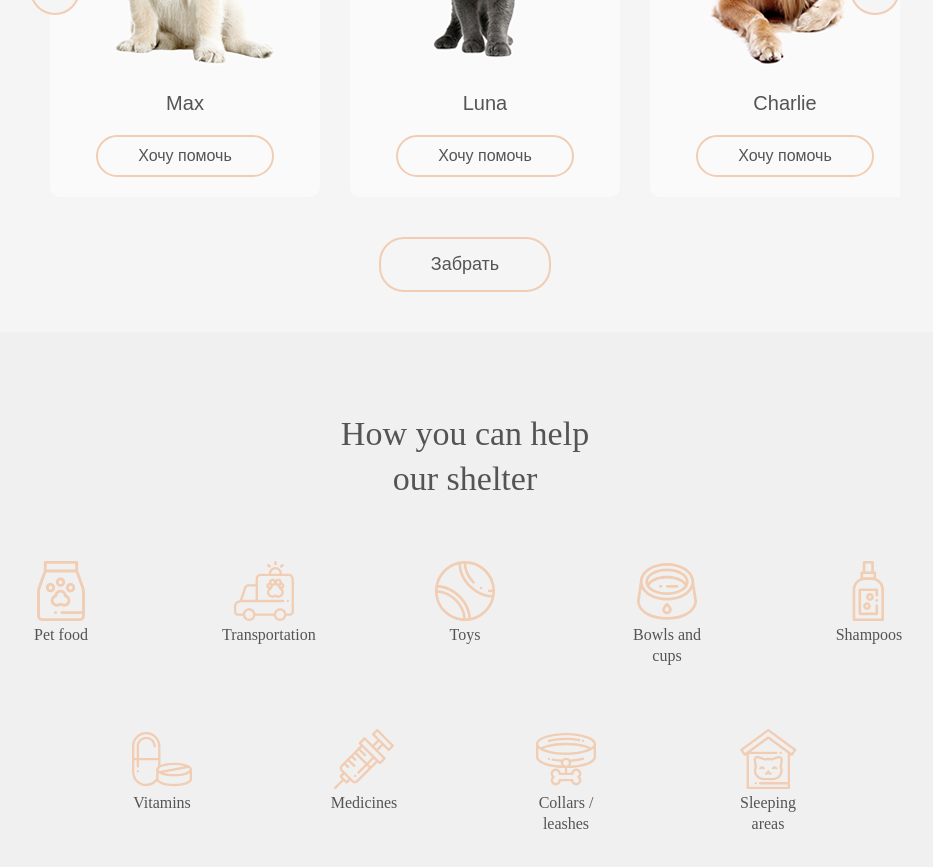
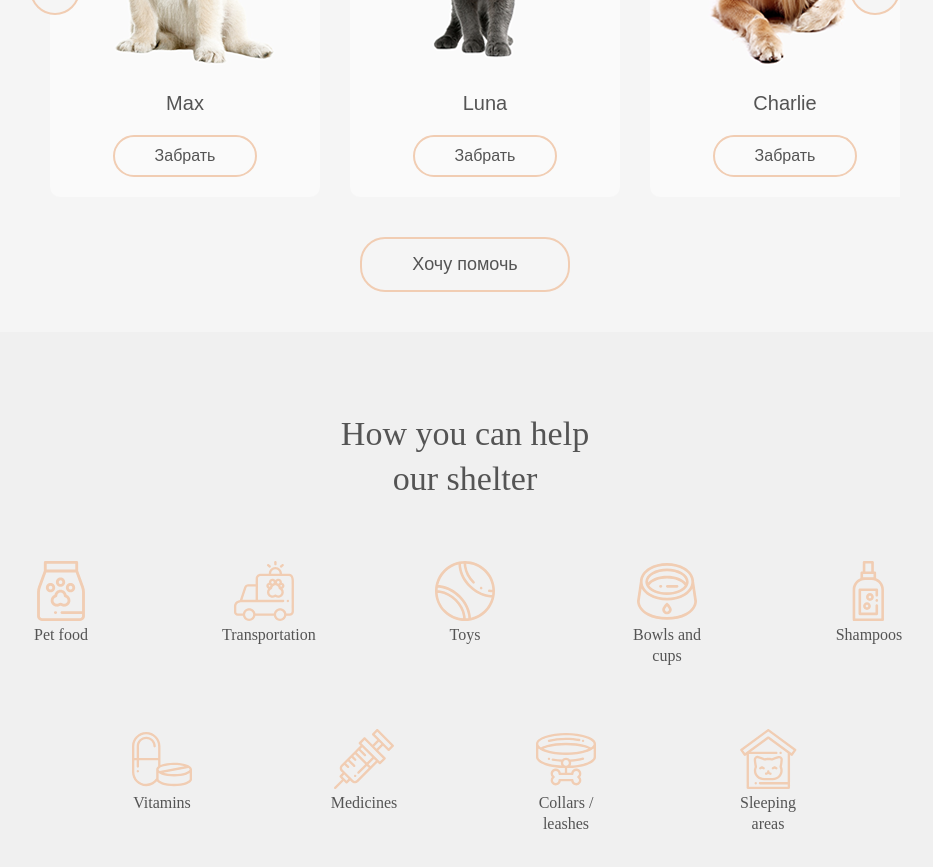
Before and after one commit to Samadcloud8999/produkt, a React (Vite) app: page / in a window 1280 px wide. Shown: the part 1140-2007 px from the top of the page, without its empty margins (175-1108 px from the left). Built offline with nearby package versions, Linux system fonts and the light colour scheme.

Commit message:
commit name

```diff
--- a/src/components/Slaider/Slaider.jsx
+++ b/src/components/Slaider/Slaider.jsx
@@ -58,7 +58,7 @@ export const Slaider = () => {
             <div className={sl.petCard} key={i}>
               <div className={sl.petImage} style={{ backgroundImage: `url(${card.img})` }}></div>
               <h3>{card.name}</h3>
-              <button className={sl.learnMore}>Хочу помочь</button>
+              <button className={sl.learnMore}>Забрать</button>
             </div>
           ))}
         </div>
@@ -67,7 +67,7 @@ export const Slaider = () => {
         </button>
       </div>
 
-      <button className={sl.getToKnow}>Забрать</button>
+      <button className={sl.getToKnow}>Хочу помочь</button>
     </div>
   );
 };
```
